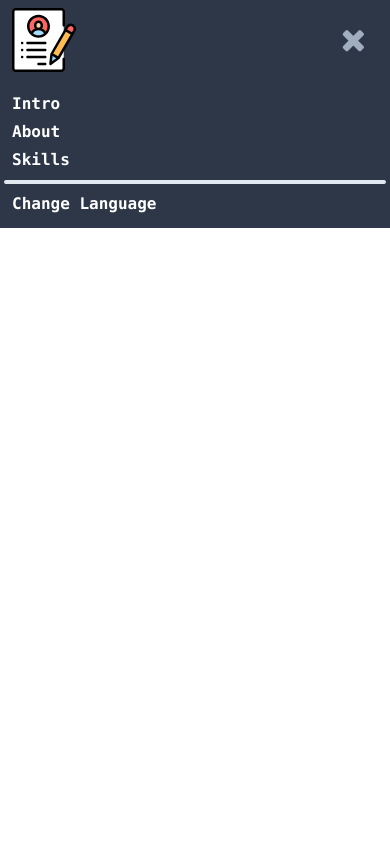
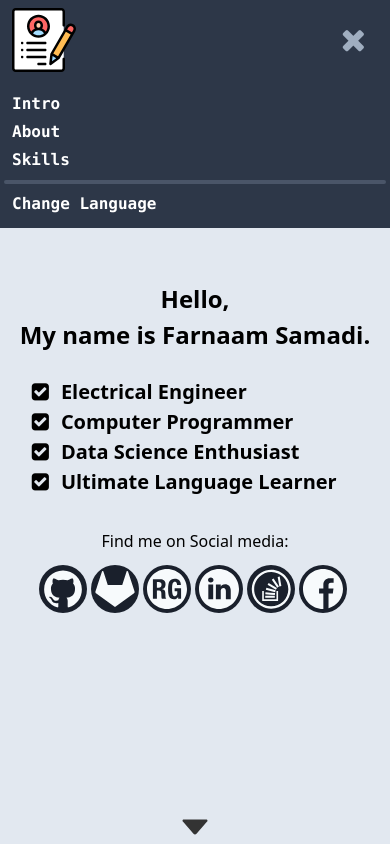
Before and after one commit to FarnaamSamadi/resume, a React (Create React App) app: page / in a window 390 px wide. Both pictures are taken after a click on the element 352 px from the left and 40 px from the top of the page. Shown: the top 844 px of the page. Built offline with nearby package versions, Linux system fonts and the light colour scheme.

Commit message:
Finish intro for mobile

```diff
--- a/src/App.js
+++ b/src/App.js
@@ -31,9 +31,9 @@ class App extends Component {
           isOpen={isDropdownOpen}
           toggleDropdown={this.handleNavbarDropdown}
         />
-        {/* <Introduction language={lan} /> */}
-        {/* <About lan={lan} />
-        <Skill lan={lan} /> */}
+        <Introduction language={lan} />
+        <About lan={lan} />
+        {/* <Skill lan={lan} /> */}
       </div>
     );
   }
--- a/src/components/introduction.jsx
+++ b/src/components/introduction.jsx
@@ -14,19 +14,28 @@ class Introduction extends Component {
     }
 
     return (
-      <div className="h-screen w-full bg-green-500">
+      <div className="h-screen w-full bg-gray-300">
         <Element name="intro" />
         <div className="mx-auto h-full container flex flex-col justify-center items-center text-center">
           <div className="flex flex-col justify-center" style={{ flexGrow: 5 }}>
-            <h1 className={fixFarsi("text-3xl rounded-lg p-2 font-bold mb-2")}>
-              {mainInfo[lan].partOne}
+            <h1 className={fixFarsi("text-2xl rounded-lg p-2 font-bold mb-2")}>
+              {mainInfo[lan].partOne} <br />
               {mainInfo[lan].partTwo}
             </h1>
             <h2 className={fixFarsi("text-xl p-2 font-semibold mb-5")}>
-              {mainInfo[lan].partThree.join(" | ")}
+              {mainInfo[lan].partThree.map(i => (
+                <div
+                  key={i}
+                  className={lan === "fa" ? "text-right" : "text-left"}
+                >
+                  <i className="fa fa-check-square mx-3" aria-hidden="true"></i>
+                  {i}
+                  <br />
+                </div>
+              ))}
             </h2>
             <h3 className={fixFarsi("m-1")}>{mainInfo[lan].partFour}</h3>
-            <div className="flex flex-row justify-center items-center">
+            <div className="flex flex-row justify-center items-center mt-2">
               {Object.keys(links).map(item => (
                 <SocialIcon key={item} url={links[item]} iconName={item} />
               ))}
--- a/src/components/navbar.jsx
+++ b/src/components/navbar.jsx
@@ -74,13 +74,13 @@ const Navbar = ({ onLanguageChange, lan, isOpen, toggleDropdown }) => {
       </div>
       <div
         className={generateDropdownClasses(
-          "relative z-10 px-1 pb-3 pt-2 text-white font-semibold font-mono"
+          "absolute z-10 px-1 pb-3 pt-2 text-white bg-gray-800 w-full font-semibold font-mono"
         )}
       >
         {Object.keys(navItems).map(item => (
           <NavItem key={item} to={item} itemName={navItems[item]} />
         ))}
-        <hr className="mt-2 mx-auto border-2 rounded-full" />
+        <hr className="mt-2 mx-auto border-2 rounded-full border-gray-700" />
         <div className=" cursor-pointer block px-2 mt-2 rounded hover:bg-gray-700 ">
           <button
             onClick={onLanguageChange}
--- a/src/components/socialIcon.jsx
+++ b/src/components/socialIcon.jsx
@@ -4,9 +4,9 @@ import iconFinder from "./icons/icons";
 const SocialIcon = ({ url, iconName }) => {
   return (
     <a href={url}>
-      <div className="bg-pink-200 rounded-full mr-1">
+      <div className="bg-gray-900 rounded-full mr-1">
         <div className="p-1 rounded-full overflow-hidden">
-          {iconFinder(iconName, 35)}
+          {iconFinder(iconName, 40, "#f7fafc")}
         </div>
       </div>
     </a>
--- a/src/data.json
+++ b/src/data.json
@@ -1,8 +1,8 @@
 {
   "mainInfo": {
     "en": {
-      "partOne": "Hello, My name is Farnaam Samadi.",
-      "partTwo": " I'm",
+      "partOne": "Hello, ",
+      "partTwo": "My name is Farnaam Samadi.",
       "partThree": [
         "Electrical Engineer",
         "Computer Programmer",
@@ -12,8 +12,8 @@
       "partFour": "Find me on Social media:"
     },
     "fa": {
-      "partOne": "سلام من فرنام صمدی هستم.",
-      "partTwo": "",
+      "partOne": "سلام،",
+      "partTwo": " من فرنام صمدی هستم.",
       "partThree": [
         "مهندس برق",
         "برنامه‌نویس کامپیوتر",
```
